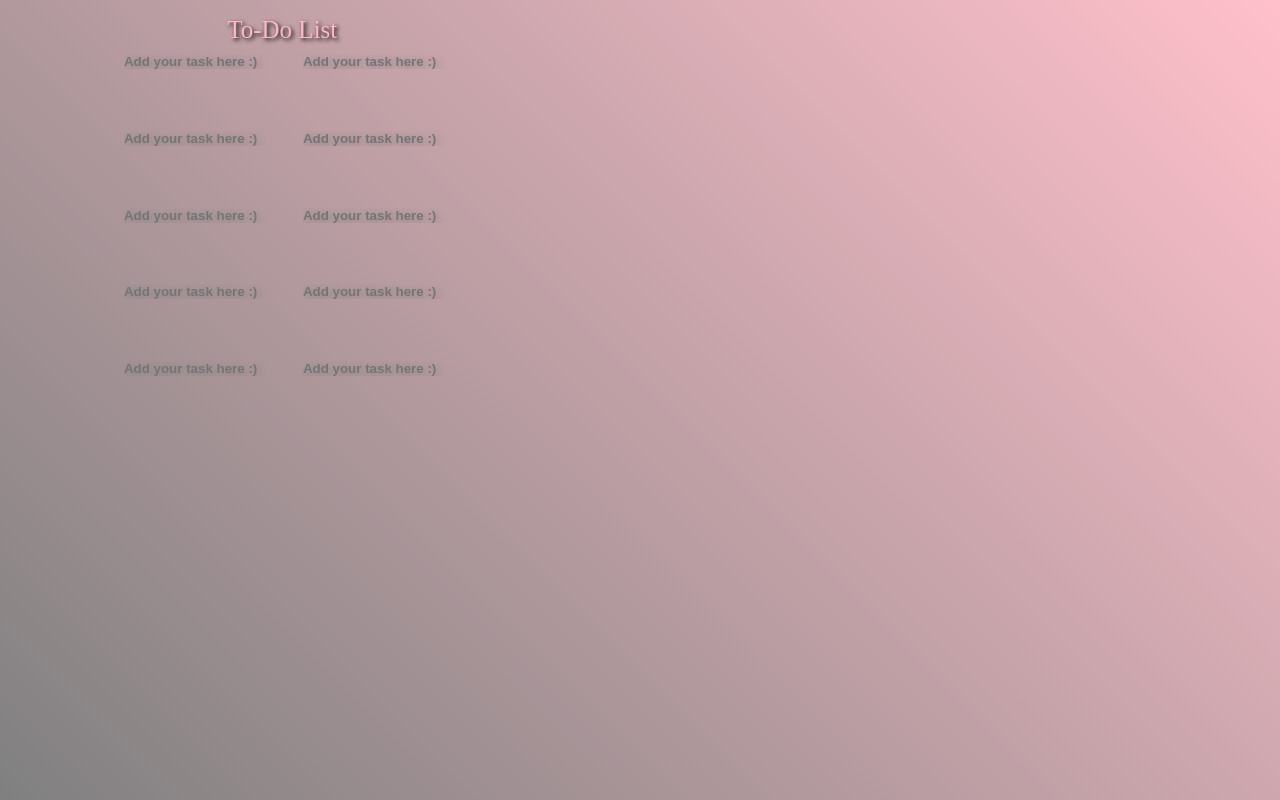
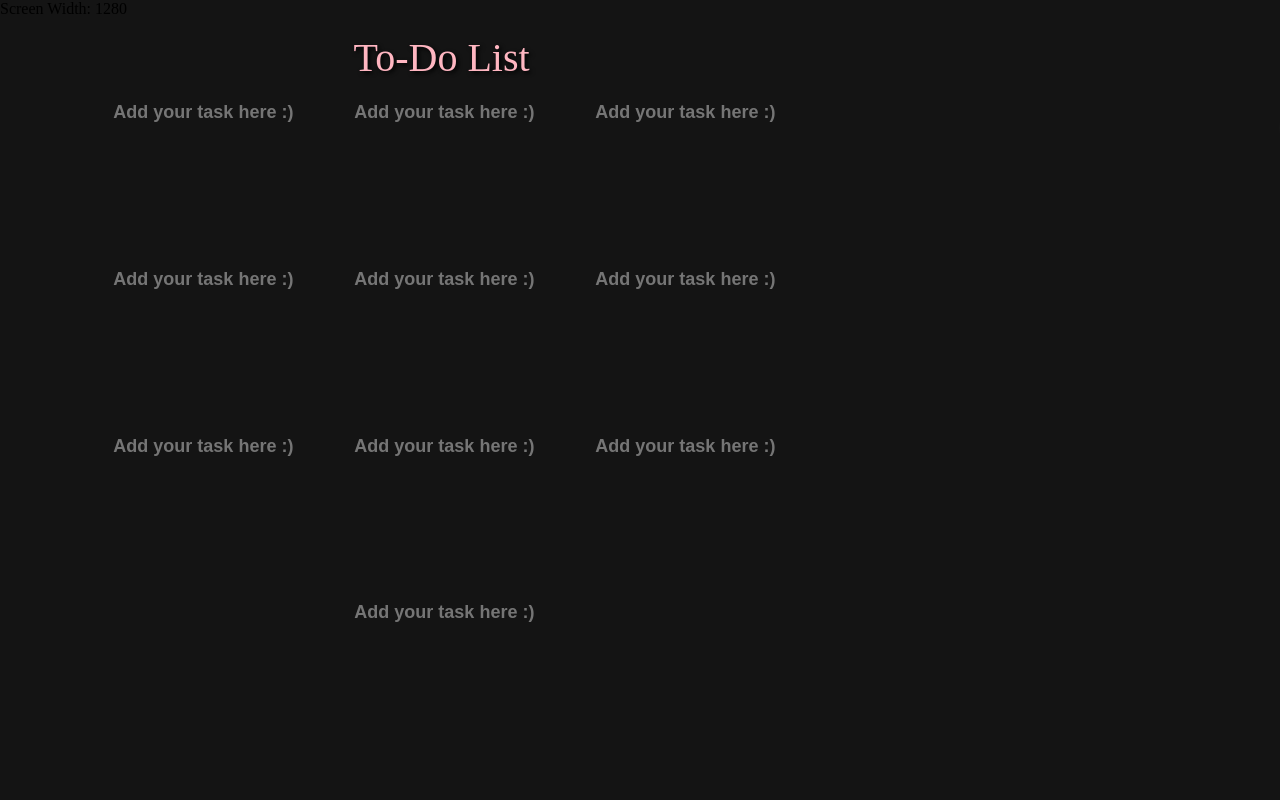
Before and after one commit to SpyrosFlouris/App-Compatible, an Angular app: page / in a window 1280 px wide. Built offline with nearby package versions, Linux system fonts and the light colour scheme.

Commit message:
compatible for tablets

```diff
--- a/src/app/app.component.html
+++ b/src/app/app.component.html
@@ -1,4 +1,5 @@
 <body>
+  <p>Screen Width: {{ screenWidth }}</p>
   <div id="header">
     <header>To-Do List</header>
     <input type="text" class="my_input" placeholder="Add your task here :)">
--- a/src/app/app.component.scss
+++ b/src/app/app.component.scss
@@ -1,13 +1,14 @@
+
 body {
     width: 100vw;
     height: 100vh;
+    overflow: hidden;
 }
 
-@media only screen and (min-width: 360px){
+@media only screen and (min-width: 320px){
     body{
         height: 100vh;
         width: 90vw;
-        overflow: hidden;
     }
     #header{
         width: 45%;
@@ -26,12 +27,11 @@ body {
 
         .my_input{
             position: relative;
-            text-shadow: 2px 2px 8px grey;
             font-weight: bold;
             border: none;
             background: transparent;
             left: 4%;
-            color: brown;
+            color: #E3E3E3;
             margin-bottom: 10%;
         }
     }
@@ -40,7 +40,7 @@ body {
         position: relative;
         width: 30px;
         height: 20px;
-        bottom: 96%;
+        bottom: 97.5%;
         left: 87%;
         border: none;
         background: transparent;
@@ -92,6 +92,7 @@ body {
         bottom: 102.8%;
         left: 100%;
         height: 65%;
+        width: 0px;
         display: flex;
         flex-direction: column;
         border-width: 5px;
@@ -104,7 +105,7 @@ body {
             margin-bottom: 25%;
             width: 100px;
             height: 40px;
-            margin-left: 5%;
+            margin-left: 35%;
             border: none;
             background: transparent;
             color: brown;
@@ -122,6 +123,7 @@ body {
 
     #slide.active{
         left: 50%;
+        width: 50%;
         transition:all 0.3s ease-out;
 
         .slide:nth-child(1){
@@ -148,3 +150,143 @@ body {
     50%{transform: translateX(0px);}
     100%{transform: translateX(0px);}
 }
+
+@media only screen and (min-width: 672px){
+    body{
+        height: 100vh;
+        width: 100vw;
+    }
+    #header{
+        width: 65%;
+        text-align: center;
+        position: relative;
+        top: 2%;
+        left: 2%;
+        color: lightpink;
+        font-size: 40px;
+        text-shadow: 2px 2px 4px black;
+        height: 100%;
+
+        #container{
+            position: relative;
+        }
+
+        .my_input{
+            position: relative;
+            font-weight: bold;
+            font-size: large;
+            border: none;
+            background: transparent;
+            left: 4%;
+            color: #E3E3E3;
+            margin-bottom: 15%;
+        }
+    }
+
+    #btn{
+        position: relative;
+        width: 30px;
+        height: 30px;
+        bottom: 97.5%;
+        left: 87%;
+        border: none;
+        background: transparent;
+        display: flex;
+        z-index: 1;
+
+
+        .line{
+            position: absolute;
+            width: 100%;
+            height: 10%;
+            background: brown;
+            transition: all 0.5s ease-in-out;
+        }
+
+        .line:nth-child(1){
+            top: 0%;
+        }
+
+        .line:nth-child(2){
+            top: 45%;
+        }
+
+        .line:nth-child(3){
+            top: 90%;
+        }
+
+    }
+
+    #btn.active .line:nth-child(1){
+        top: 45%;
+        transform: rotate(405deg);
+        transition: all 0.5s ease-in-out;
+    }
+    #btn.active .line:nth-child(2){
+        top: 45%;
+        transform: rotate(-405deg);
+        transition: all 0.5s ease-in-out;
+    }
+    #btn.active .line:nth-child(3){
+        opacity: 0;
+        top: 0;
+        transition: all 0.5s ease-in-out;
+    }
+
+    #slide{
+        position: relative;
+        background: transparent;
+        bottom: 102.8%;
+        left: 100%;
+        width: 0px;
+        height: 65%;
+        display: flex;
+        flex-direction: column;
+        border-width: 5px;
+        border-color: transparent;
+        border-style: solid;
+        border-radius: 5px;
+        transition: all 0.5s ease-in-out;
+
+        .slide{
+            margin-bottom: 25%;
+            width: 100px;
+            height: 40px;
+            margin-left: 25%;
+            border: none;
+            background: transparent;
+            color: brown;
+            text-shadow: 2px 2px 4px grey;
+            text-align: center;
+            font-size: 30px;
+            cursor: pointer;
+
+        }
+        .slide:nth-child(1){
+            margin-top: 25%;
+
+        }
+    }
+
+    #slide.active{
+        left: 60%;
+        width: 50%;
+        transition:all 0.3s ease-out;
+
+        .slide:nth-child(1){
+            animation: bounce 1s ease;
+        }
+
+        .slide:nth-child(2){
+            animation: bounce 1s ease;
+        }
+
+        .slide:nth-child(3){
+            animation: bounce 1s ease;
+        }
+
+        .slide:nth-child(4){
+            animation: bounce 1s ease;
+        }
+    }
+}
--- a/src/app/app.component.ts
+++ b/src/app/app.component.ts
@@ -1,4 +1,4 @@
-import { Component,OnInit } from '@angular/core';
+import { Component, OnInit, ElementRef } from '@angular/core';
 
 @Component({
   selector: 'app-root',
@@ -7,9 +7,13 @@ import { Component,OnInit } from '@angular/core';
 })
 
 export class AppComponent {
+  screenWidth = document.body.clientWidth;
+  title = 'App-Compatible';
+  counter: number = 0;
+  isActive = false;
 
-  color1:string = 'grey';
-  color2:string = 'pink';
+  color1:string = '#141414';
+  color2:string = '#141414';
 
   ngOnInit() {
     this.onLoad();
@@ -18,10 +22,6 @@ export class AppComponent {
   onLoad() {
     document.body.style.background = `linear-gradient(45deg, ${this.color1}, ${this.color2})`;
   }
-
-  title = 'App-Compatible';
-  counter: number = 0;
-  isActive = false;
 
   createInput() {
     if(this.counter < 5){
@@ -33,10 +33,19 @@ export class AppComponent {
       const container = document.getElementById("header");
       container?.appendChild(input);
       const newInput = document.getElementById(`newInput${this.counter}`);
-      if(newInput != null){
+      if(newInput != null && this.screenWidth <= 671){
         newInput.style.position = "relative";
         newInput.style.color = "brown";
-        newInput.style.textShadow = "2px 2px 8px grey";
+        newInput.style.fontWeight = "bold";
+        newInput.style.border = "none";
+        newInput.style.background = "transparent";
+        newInput.style.left = "3%";
+        newInput.style.marginBottom = "10%";
+      }
+      else if(newInput != null && this.screenWidth >= 672){
+        newInput.style.position = "relative";
+        newInput.style.color = "brown";
+        newInput.style.fontSize = "large";
         newInput.style.fontWeight = "bold";
         newInput.style.border = "none";
         newInput.style.background = "transparent";
```
